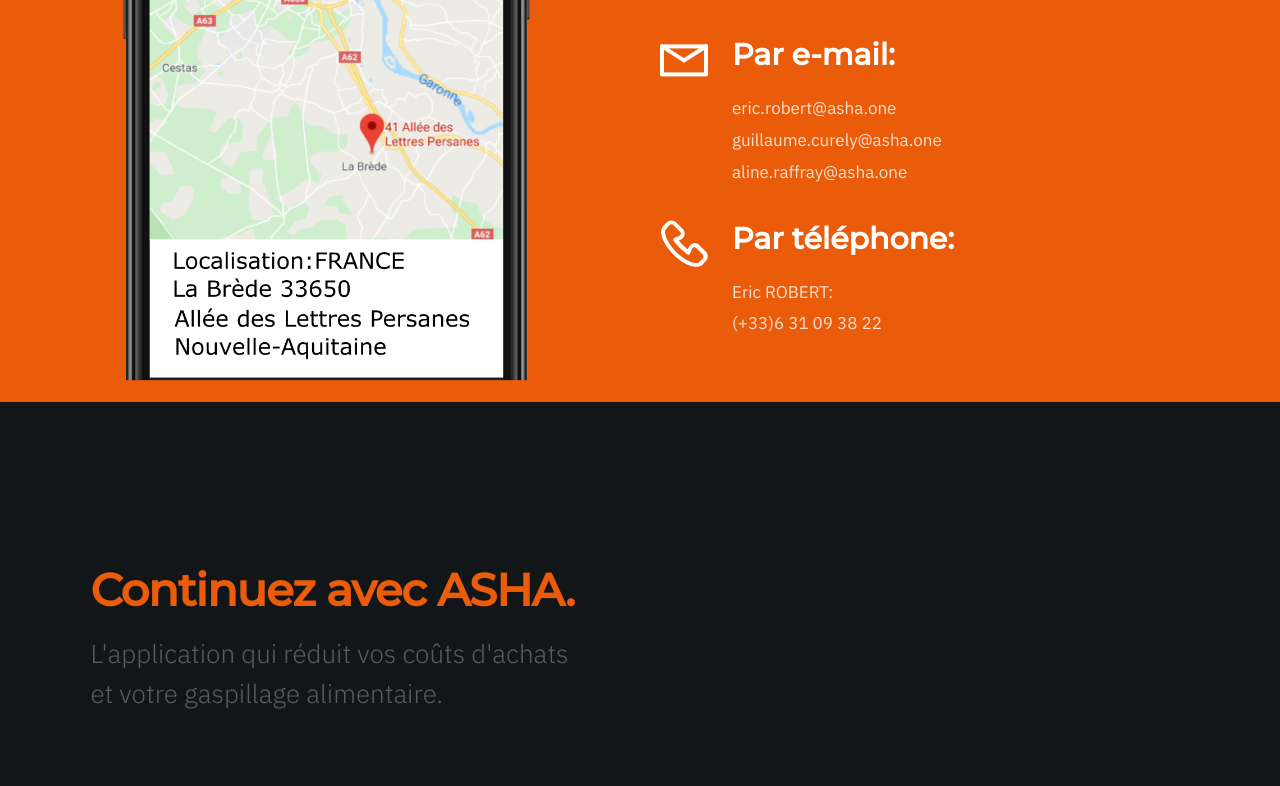
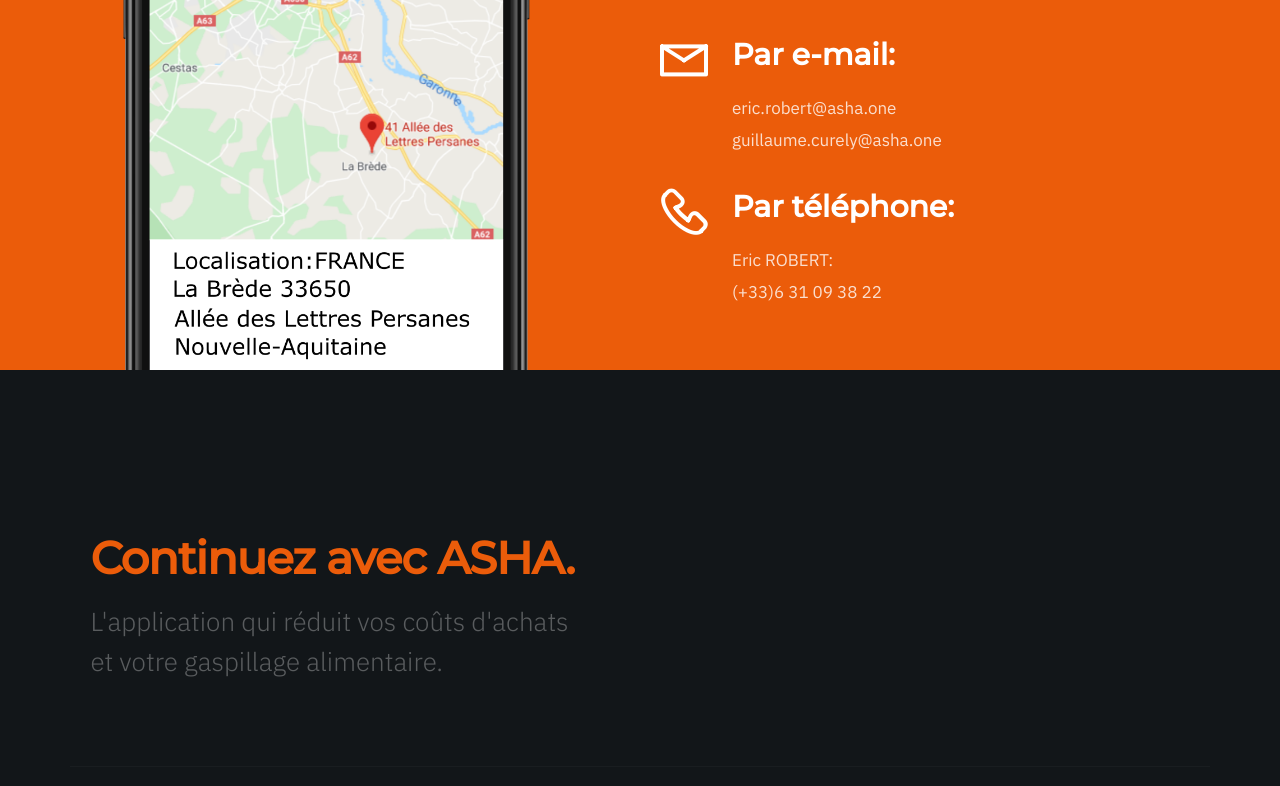
Before and after one commit to EmilieRobert33/refonte_asha, a plain HTML site: page index.html in a window 1280 px wide. Shown: the part 6733-7519 px from the top of the page. Drawn offline with Linux system fonts and the light colour scheme; files whose address does not match are found by name.

Commit message:
supression aline

```diff
--- a/index.html
+++ b/index.html
@@ -472,7 +472,6 @@
                     <p>
                         eric.robert@asha.one <br>
                         guillaume.curely@asha.one <br>
-                        aline.raffray@asha.one
                     </p>
                 </div>
                 <div class="item-feature__icon">
```
